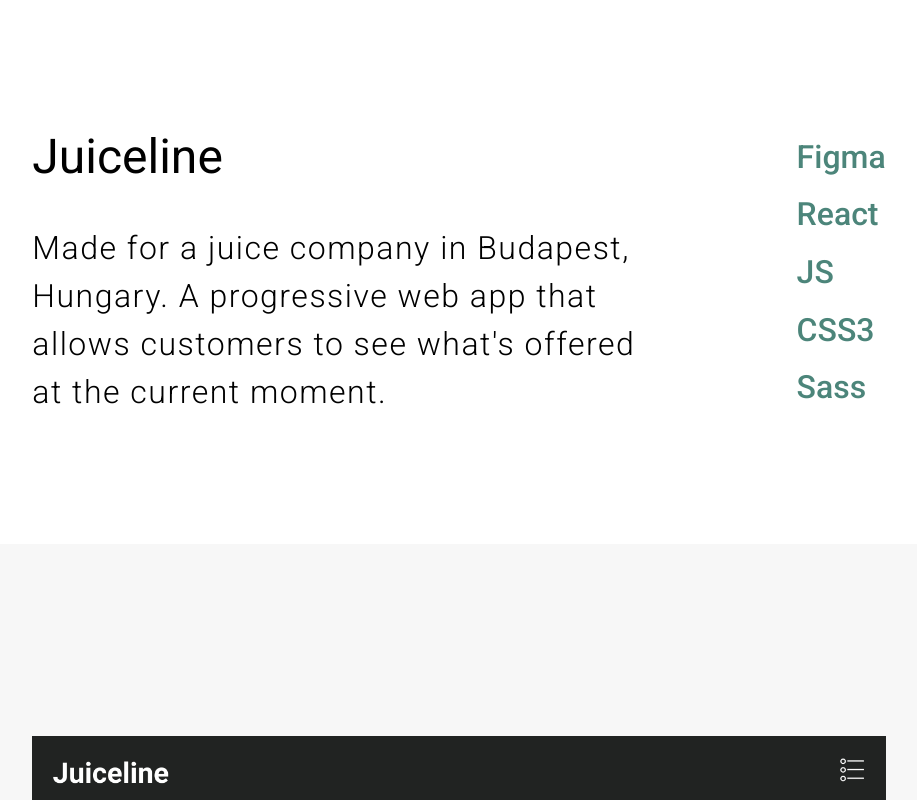
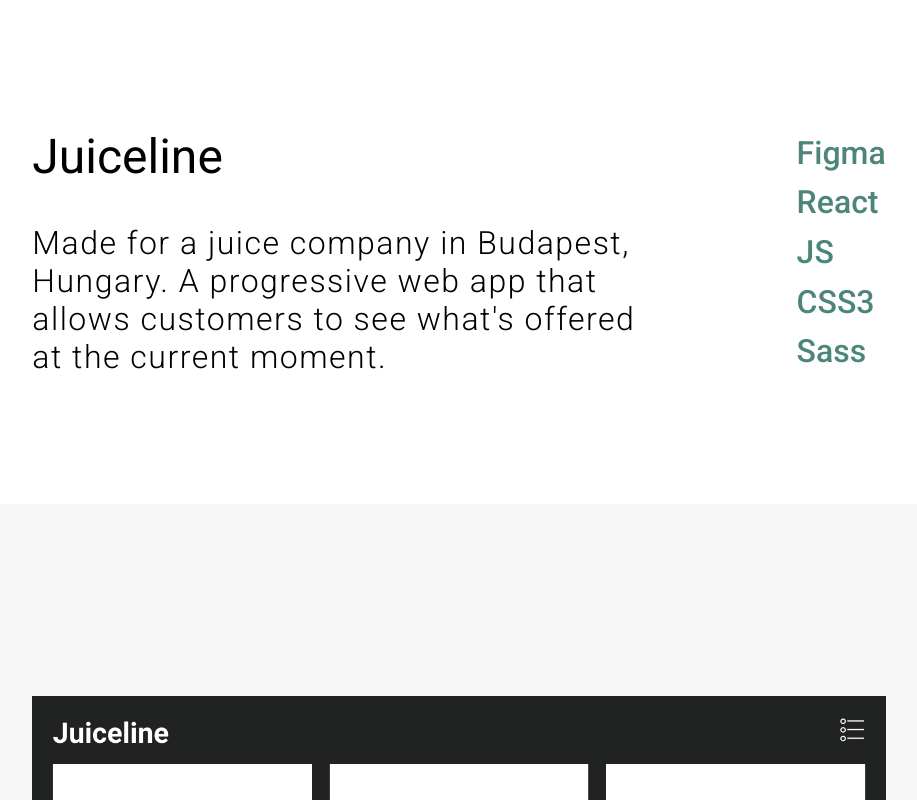
Before and after one commit to millerrach/rachel-miller-io, a React (Create React App) app: page / in a window 1280 px wide. Shown: the part 800-1600 px from the top of the page, without its empty margins (181-1098 px from the left). Built offline with nearby package versions, Linux system fonts and the light colour scheme.

Commit message:
Removed line-height animation

```diff
--- a/src/components/About.jsx
+++ b/src/components/About.jsx
@@ -93,7 +93,7 @@
                 </div>
                 <div className="whereAmI" style={styles.whereAmI}>
                     <div style={heading}>Where am I?</div>
-                    <div style={{ paddingTop: "1em", fontSize: xs ? "1.5rem" : sm || md || lg ? "2rem" : xl ? "2.75rem" : "4.25rem" }}>In the last 2 {'\u00BD'} years, my husband and I have lived in 16 countries but are now happily settled in Minneapolis, MN.</div>
+                    <div style={{ paddingTop: "1em", fontSize: xs ? "1.5rem" : sm || md || lg ? "2rem" : xl ? "2.75rem" : "4.25rem" }}>In the last 2 {'\u00BD'} years, my husband and I have lived in 16 countries but are soon to be settled in Minneapolis, MN.</div>
                 </div>
                 <div className="thanks" style={styles.thanks}>
                     <div style={heading}>Thank You.</div>
--- a/src/components/WriteUp.jsx
+++ b/src/components/WriteUp.jsx
@@ -18,7 +18,7 @@
   {
     name: "Jubeck Brewery",
     description:
-      "This project was done for Jubeck New World Brewing so they can track their beer memberships. This web app allows them to add pints and growlers and also edit and renew memberships.",
+      "This project was done with Jubeck New World Brewing so they can track their beer memberships. This web app allows them to add pints and growlers and also edit and renew memberships.",
     stack: ["React", "Redux", "MUI", "JS", "CSS3", "Sass"]
   },
 ];
@@ -73,7 +73,6 @@
       transition: "all 1s",
       transform: animate ? "translateY(0)" : "translateY(50px)",
       opacity: animate ? 1 : 0,
-      lineHeight: animate ? 1.5 : 2.5,
       fontWeight: xs ? null : 300,
       letterSpacing: xs ? 0 : "1.5px",
     },
@@ -91,7 +90,6 @@
       transform: animate ? "translateY(0)" : "translateY(50px)",
       transition: "all 1s",
       opacity: animate ? 1 : 0,
-      lineHeight: animate ? 1.5 : 2.5,
       width: "min-content",
     }
   };
```
